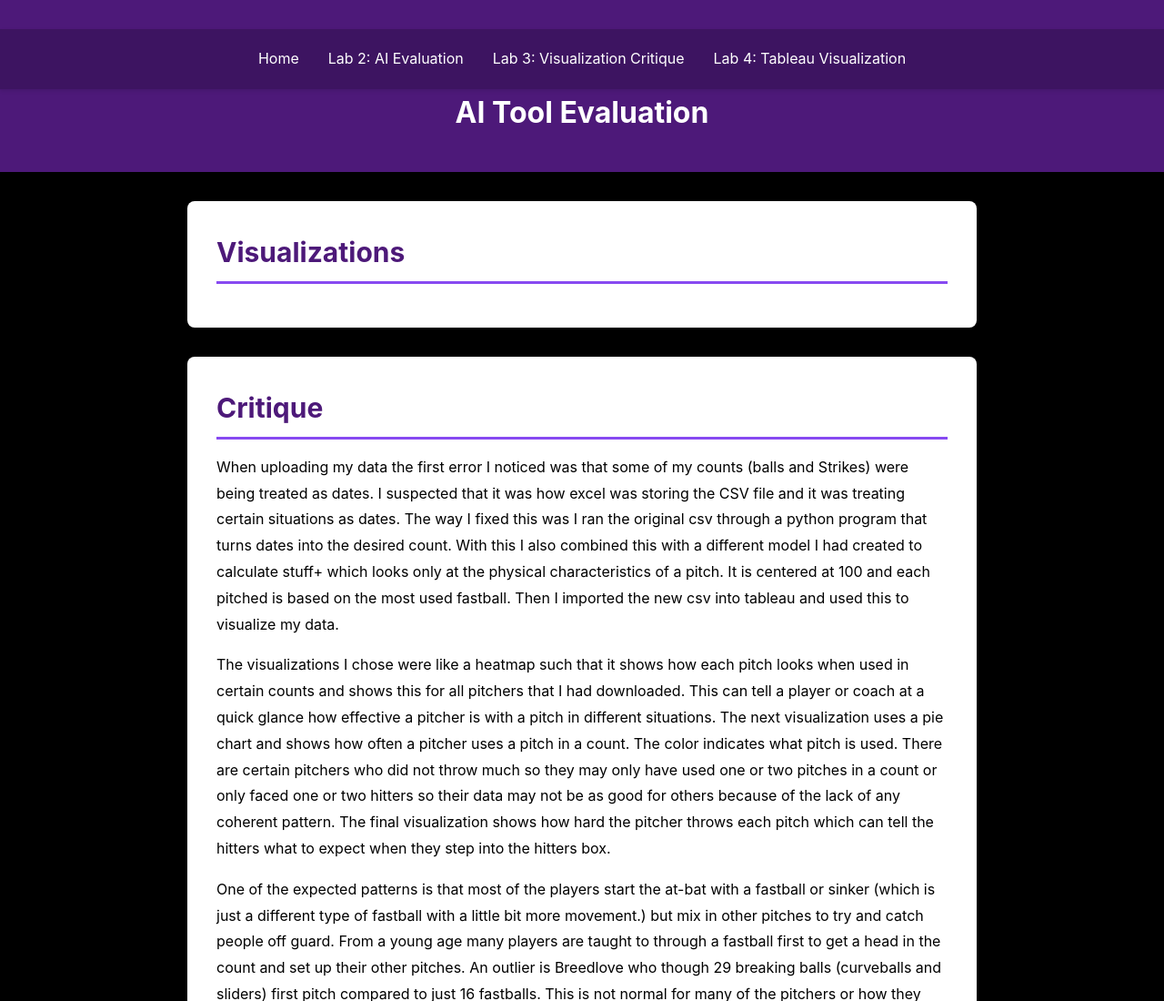
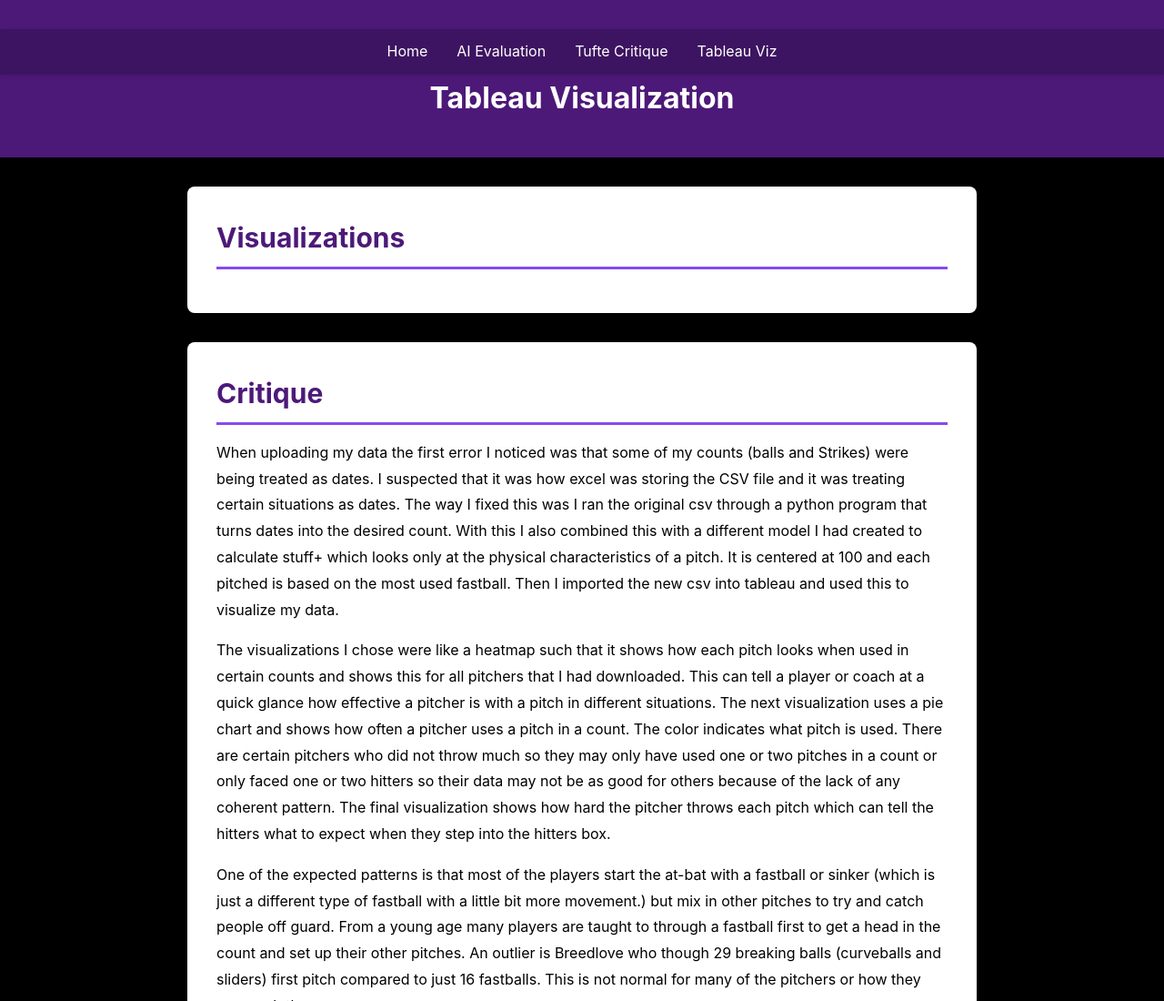
Before and after one commit to zach340/DCDA40833-Portfolio, a plain HTML site: page tableau-visualization.html in a window 1280 px wide. Shown: the top 1100 px of the page at 91% size. Drawn offline with Linux system fonts and the light colour scheme.

Commit message:
updating links to other pages

```diff
--- a/tableau-visualization.html
+++ b/tableau-visualization.html
@@ -4,18 +4,18 @@
 <head>
     <meta charset="UTF-8">
     <meta name="viewport" content="width=device-width, initial-scale=1.0">
-    <title>AI Evaluation | Zach Campbell</title>
+    <title>Tableau Visualization | Zach Campbell</title>
     <link rel="stylesheet" href="css/styles.css">
 </head>
 <body>
     <header>
         <nav>
-            <a href="index.html">Home</a>
-            <a href="lab02.html" class="active">Lab 2: AI Evaluation</a>
-            <a href="lab03.html" class="active">Lab 3: Visualization Critique</a>
-            <a href="tableau-visualization.html" class="active">Lab 4: Tableau Visualization</a>
+            <li><a href="index.html">Home</a></li>
+            <li><a href="ai-evaluation.html">AI Evaluation</a></li>
+            <li><a href="tufte-critique.html">Tufte Critique</a></li>
+            <li><a href="tableau-visualization.html">Tableau Viz</a></li>
         </nav>
-        <h1>AI Tool Evaluation</h1>
+        <h1>Tableau Visualization</h1>
     </header>
 <main>
         <section>
```
Also changed, not shown: ai-evaluation.html (+4 -4 lines), tufte-critique.html (+4 -4 lines).
